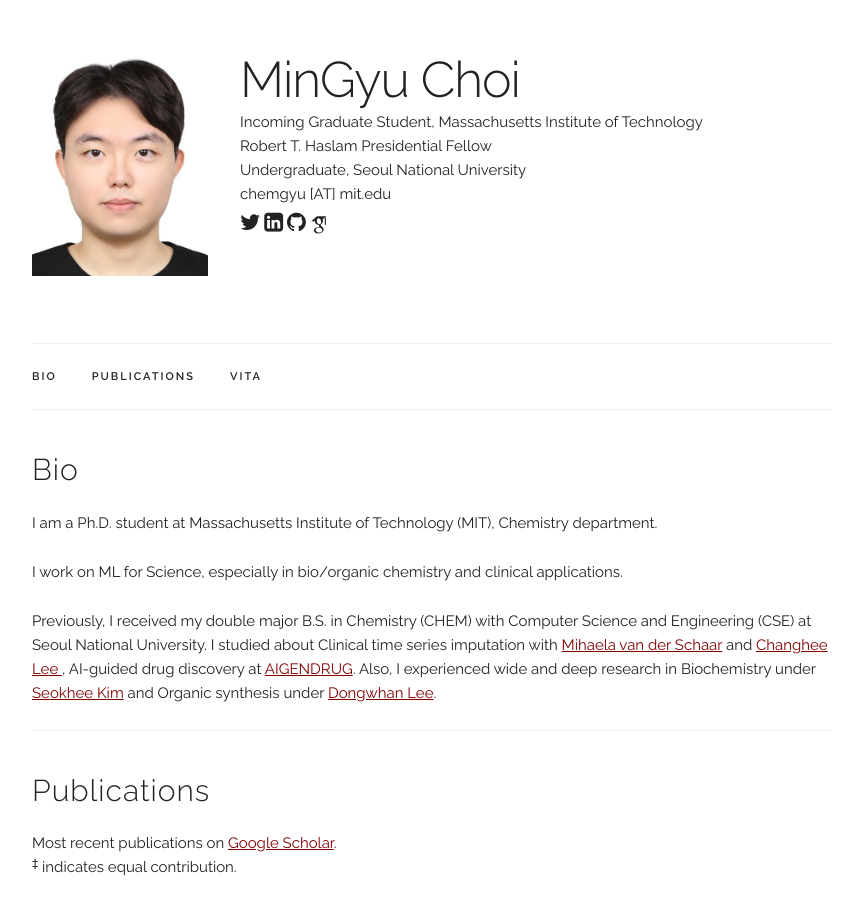
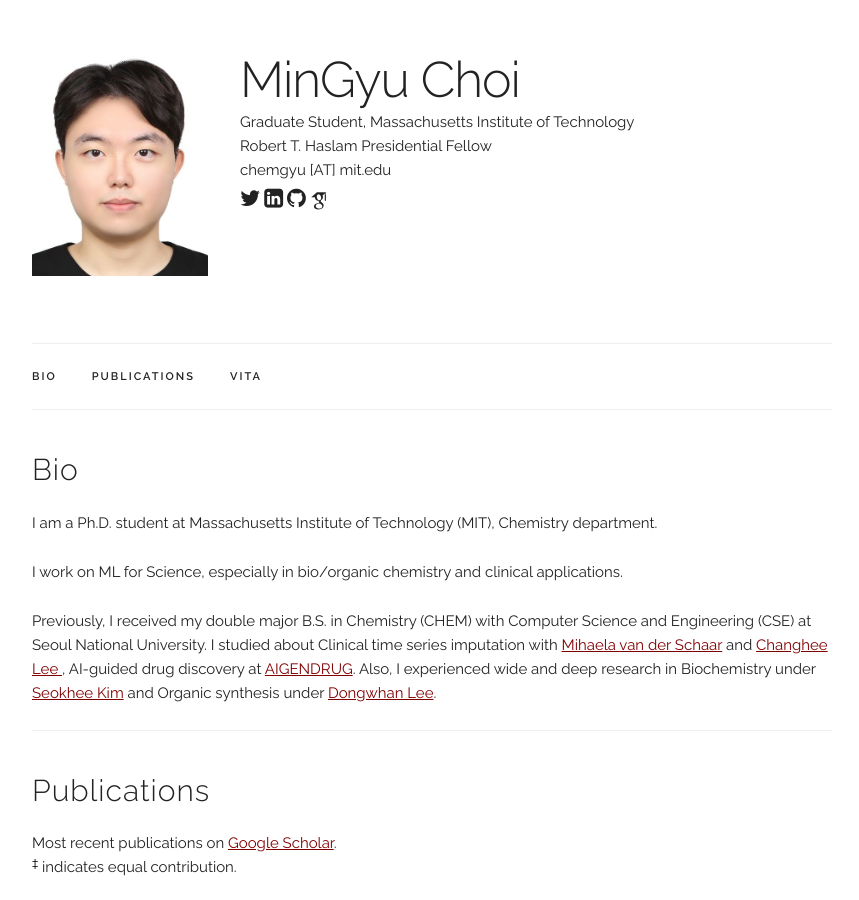
Before and after one commit to Chemgyu/Chemgyu.github.io, a Jekyll site: the page built from index.html, in a window 1280 px wide and 900 px high. Shown: the whole window, without its empty margins (208-1067 px from the left). Built offline with Jekyll 4.4.1, drawn with Linux system fonts in a browser that asks for light colours; some web fonts are replaced.

Commit message:
Update main_info.yaml

```diff
--- a/_data/main_info.yaml
+++ b/_data/main_info.yaml
@@ -1,5 +1,5 @@
 name: "MinGyu Choi"
-title: "Incoming Graduate Student, Massachusetts Institute of Technology<br/> Robert T. Haslam Presidential Fellow<br/> Undergraduate, Seoul National University"
+title: "Graduate Student, Massachusetts Institute of Technology<br/> Robert T. Haslam Presidential Fellow"
 email: "chemgyu [AT] mit.edu"
 profile_pic: "/assets/profile-pics/SU.jpg"
 twitter: ""
```
